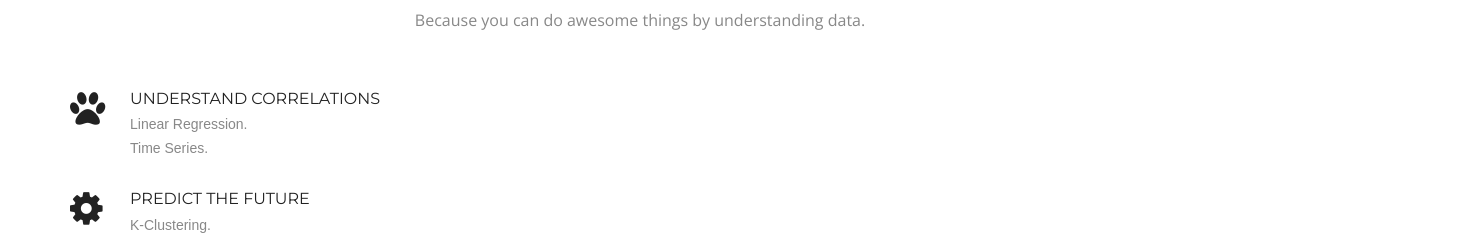
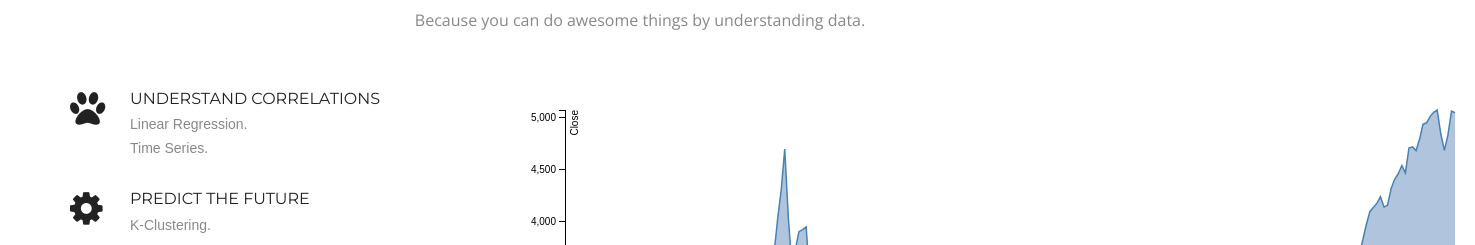
Before and after one commit to dcamposliz/dataScience_stockMarket, a plain HTML site: page www/index.html in a window 1280 px wide. Shown: the part 1135-1380 px from the top of the page, 1475 px wide, since content can reach past the window. Drawn offline with nearby package versions, Linux system fonts and the light colour scheme.

Commit message:
minor updates to fix nasdaq graph positioning

```diff
--- a/www/index.html
+++ b/www/index.html
@@ -115,8 +115,8 @@
                 </div>
             </div>
             <figure class="col-lg-8 col-sm-6  text-right wow fadeInUp delay-02s">
-            <div id=fucking-graph>
-                <script src="//d3js.org/d3.v3.min.js"></script>
+            <div id="fucking-graph" style="margin-left: auto; margin-right: auto; width: 50vw;">
+                <script src="http://d3js.org/d3.v3.min.js"></script>
                 <script src="js/d3.js"></script>
                 <script>
                     d3.csv("nasdaq_d3js.csv", type, function(error, data) {
--- a/www/js/d3.js
+++ b/www/js/d3.js
@@ -29,7 +29,7 @@ var line = d3.svg.line()
     .x(function(d) { return x(d.date); })
     .y(function(d) { return y(d.close); });
 
-var svg = d3.select("body").append("svg")
+var svg = d3.select("#fucking-graph").append("svg")
     .attr("width", width + margin.left + margin.right)
     .attr("height", height + margin.top + margin.bottom)
   .append("g")
```
